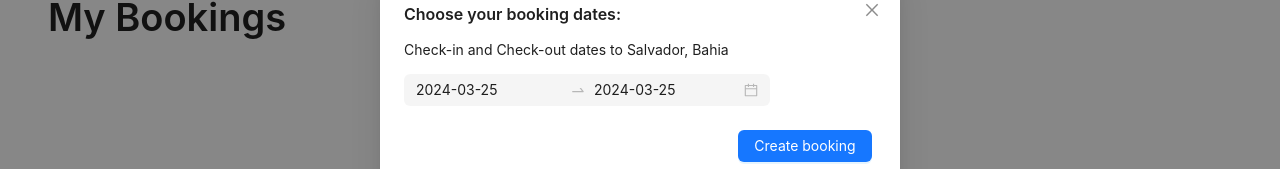
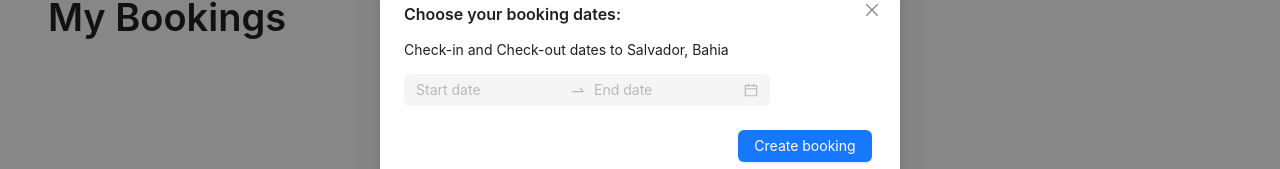
Before and after one commit to ramonmsp/booking, a Next.js app: page /bookings/new/1 in a window 1280 px wide. Shown: the part 118-287 px from the top of the page. Built offline with nearby package versions, Linux system fonts and the light colour scheme.

Commit message:
refactor: exports

```diff
--- a/src/app/api/bookings/route.ts
+++ b/src/app/api/bookings/route.ts
@@ -1,4 +1,4 @@
-import { Booking, allBookings, getAll } from "@/app/lib/mocks/booking";
+import { Booking, allBookings, create, getAll } from "@/app/lib/mocks/booking";
 import { allPlaces } from "@/app/lib/mocks/places";
 import { NextResponse } from "next/server";
 
@@ -11,7 +11,7 @@ export async function POST(request: Request) {
     const id = `${Array.from(allBookings.values()).length + 1}`;
     const booking = { ...body, id, place: allPlaces.get(body.place.id)! } as Booking;
 
-    allBookings.set(id.toString(), booking);
+    create(id.toString(), booking);
 
     return NextResponse.json({ status: 200, message: 'booking has been created', payload: booking });
 }
--- a/src/app/bookings/delete/[id]/page.tsx
+++ b/src/app/bookings/delete/[id]/page.tsx
@@ -1,5 +1,5 @@
 'use client';
-import { DeleteConfirmation } from '@/app/components/delete_confirmation/page';
+import { DeleteConfirmation } from '@/app/components/delete_confirmation/delete_confirmation';
 import { Booking } from '@/app/lib/mocks/booking';
 import { deleteBooking, getBookingById } from '@/app/utils/requests';
 import { useRouter } from 'next/navigation';
--- a/src/app/bookings/edit/[bookingId]/page.tsx
+++ b/src/app/bookings/edit/[bookingId]/page.tsx
@@ -1,9 +1,7 @@
 'use client';
 import React from 'react';
 import { useRouter } from 'next/navigation';
-import BookingForm, {
-  DatePickedRange,
-} from '@/app/components/booking_form/page';
+import BookingForm, { DatePickedRange } from '@/app/components/booking_form/booking_form';
 import { editBooking, getBookings } from '@/app/utils/requests';
 import { Booking } from '@/app/lib/mocks/booking';
 
--- a/src/app/components/booking_form/page.tsx
+++ b/src/app/components/booking_form/booking_form.tsx
@@ -1,12 +1,10 @@
 'use client';
-import { Modal } from 'antd';
+import { Button, DatePicker, Form, Modal } from 'antd';
 import React from 'react';
-import { Button, DatePicker, Form } from 'antd';
-import { Booking } from '@/app/lib/mocks/booking';
-import { z } from 'zod';
 import { isOverlapping } from '@/app/utils/date';
 import { DateRange } from '@/app/bookings/new/[placeId]/page';
 import dayjs from 'dayjs';
+import { Booking } from '@/app/lib/mocks/booking';
 
 export type DatePickedRange = {
   bookingDates: DateRange[];
@@ -14,29 +12,14 @@ export type DatePickedRange = {
 
 interface BookingFormProps {
   bookings: Booking[];
-  placeToBook: Partial<Booking>;
-  onCancel: () => void;
-  onFinish: (values: DatePickedRange) => void;
   open: boolean;
   handleOpen: (open: boolean) => void;
   submitButtonLabel?: string;
   modalTitle?: string;
+  onCancel: () => void;
+  onFinish: (values: DatePickedRange) => void;
+  placeToBook: Partial<Booking>;
 }
-
-const schema = (bookingsDate: DateRange[]) => {
-  return z.object({
-    bookingDates: z.tuple([z.date(), z.date()]).refine(
-      ([start, end]) => {
-        const current = { start, end };
-        const hasOverlaps = bookingsDate.some((other) =>
-          isOverlapping(current, other),
-        );
-        return !hasOverlaps;
-      },
-      { message: 'There is an overlap with another Booking' },
-    ),
-  });
-};
 
 const BookingForm = ({
   placeToBook,
@@ -57,28 +40,34 @@ const BookingForm = ({
       span: 24,
     },
   };
+  const { place } = placeToBook;
   const [form] = Form.useForm();
-  const { place } = placeToBook;
-
   React.useEffect(() => {
     handleOpen(true);
   }, [handleOpen]);
 
   const initialValues = React.useMemo(() => {
     return {
-      bookingDates: [
-        dayjs(placeToBook.start),
-        dayjs(placeToBook.end),
-      ],
+      bookingDates:
+        placeToBook.start && placeToBook.end
+          ? [dayjs(placeToBook.start), dayjs(placeToBook.end)]
+          : [],
     };
   }, [placeToBook.start, placeToBook.end]);
 
   React.useEffect(() => {
-    form.setFieldsValue(initialValues);
+    form?.setFieldsValue(initialValues);
   }, [initialValues, form]);
 
   return (
-    <Modal title={modalTitle} open={open} onCancel={onCancel} footer={null}>
+    <Modal
+      title={modalTitle}
+      open={open}
+      onCancel={onCancel}
+      footer={null}
+      data-testid="form-modal"
+      forceRender
+    >
       <Form
         {...formItemLayout}
         form={form}
@@ -99,19 +88,25 @@ const BookingForm = ({
                   );
                 }
 
-                try {
-                  await schema(bookings).parseAsync({
-                    bookingDates: value.map((date) => new Date(date)),
-                  });
-                  return Promise.resolve();
-                } catch (error) {
-                  return Promise.reject(error as Error);
+                const start = new Date(value[0]);
+                const end = new Date(value[1]);
+
+                const hasOverlaps = bookings.some((booking) => {
+                  const current = { start, end };
+                  return isOverlapping(current, booking);
+                });
+
+                if (hasOverlaps) {
+                  return Promise.reject(
+                    'Place is not available in these dates',
+                  );
                 }
+                return Promise.resolve();
               },
             },
           ]}
         >
-          <RangePicker minDate={dayjs()}/>
+          <RangePicker minDate={dayjs()} data-testid="booking-dates" />
         </Form.Item>
 
         <Form.Item
@@ -120,7 +115,7 @@ const BookingForm = ({
             sm: { offset: 17, span: 20 },
           }}
         >
-          <Button type="primary" htmlType="submit">
+          <Button type="primary" htmlType="submit" data-testid="submit-button">
             {submitButtonLabel}
           </Button>
         </Form.Item>
--- a/src/app/utils/date.ts
+++ b/src/app/utils/date.ts
@@ -1,5 +1,5 @@
 import { DateRange } from "../bookings/new/[placeId]/page";
 
 export const isOverlapping = (target: DateRange, other: DateRange) => {
-  return target.start < new Date(other.end) && target.end > new Date(other.start);
+  return target.start < new Date(other.end as Date) && target.end > new Date(other.start as Date);
 };
--- a/src/app/utils/requests.ts
+++ b/src/app/utils/requests.ts
@@ -1,4 +1,4 @@
-import { DatePickedRange } from "../components/booking_form/page";
+import { DatePickedRange } from "../components/booking_form/booking_form";
 
 const BASE_URL = 'http://localhost:3000/api';
 
```
Also changed, not shown: src/app/bookings/new/[placeId]/page.tsx (+4 -3 lines).
